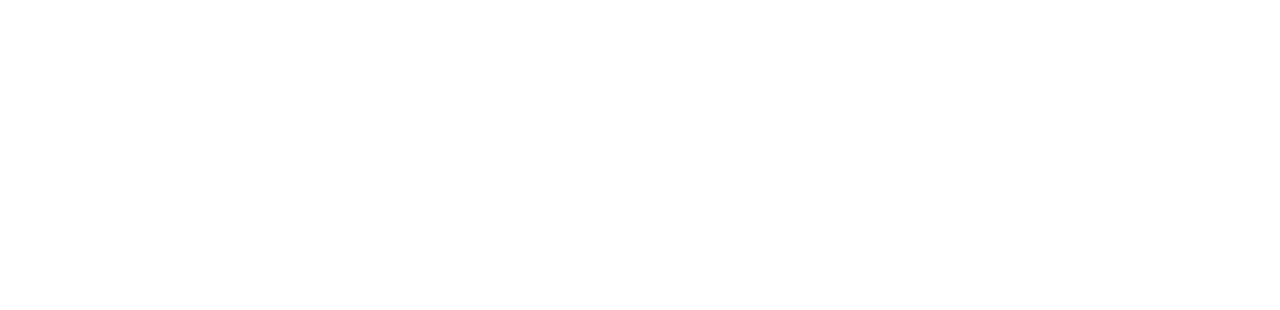
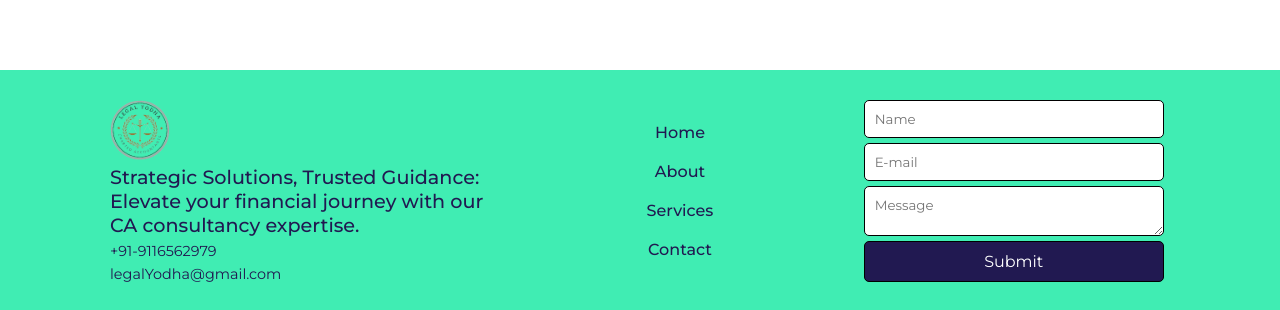
Before and after one commit to lakhan06/legalYodha, a React (Vite) app: page / in a window 1280 px wide. Shown: the part 2642-2952 px from the top of the page. Before the commit the page ends 2712 px from the top, so only its background shows below. Built offline with nearby package versions, Linux system fonts and the light colour scheme.

Commit message:
footer and scrollbar added

```diff
--- a/package.json
+++ b/package.json
@@ -10,6 +10,10 @@
     "preview": "vite preview"
   },
   "dependencies": {
+    "@emotion/react": "^11.11.4",
+    "@emotion/styled": "^11.11.5",
+    "@mui/icons-material": "^5.15.15",
+    "@mui/material": "^5.15.15",
     "react": "^18.2.0",
     "react-dom": "^18.2.0"
   },
--- a/src/App.jsx
+++ b/src/App.jsx
@@ -2,14 +2,16 @@
 import Services from "./components/services/Services"
 import Navbar from './components/navbar/Navbar'
 import Hero from './components/hero/Hero'
+import Footer from "./components/footer/Footer"
 
 function App() {
   return (
     <>
       < Navbar />
-      <Hero/>
-      <Qualities></Qualities>
-      <Services></Services>
+      <Hero />
+      <Qualities />
+      <Services />
+      <Footer />
     </>
   )
 }
--- /dev/null
+++ b/src/components/footer/Footer.css
@@ -0,0 +1,95 @@
+.footerContainer {
+  display: flex;
+  justify-content: space-between;
+  background-color: rgb(64, 237, 179);
+  padding: 30px 70px;
+  color: #211951;
+
+}
+
+.footerLeft {
+  flex: 1;
+  display: flex;
+  flex-direction: column;
+  gap: 5px;
+  padding: 0 40px;
+}
+
+.footerLeft img {
+  width: 60px;
+}
+
+.footerLeft p {
+    font-size: 1.2rem;
+    font-weight: 500;
+}
+
+.footerLeft .phmail {
+    font-size: 0.9rem;
+}
+
+.footerMiddle {
+  flex:0.7;
+  font-weight: 500;
+  display: flex;
+  justify-content: center;
+}
+
+.footerMiddle ul {
+    list-style: none;
+    display: flex;
+    flex-direction: column;
+    justify-content: center;
+    align-items: center;
+    gap: 20px;
+}
+
+.footerMiddle ul li {
+    cursor: pointer;
+}
+.footerMiddle ul li:hover {
+    transform: scale(1.05);
+    transition: ease-in-out 200ms;
+    text-shadow: 3px 3px 5px rgba(255, 255, 255, 0.66);
+}
+
+.footerRight {
+  flex: 1;
+  display: flex;
+  flex-direction: column;
+  justify-content: center;
+  align-items: center;
+  gap: 5px;
+}
+
+.footerRight input {
+    width: 300px;
+    border-radius: 5px;
+    padding: 10px 10px;
+    border: 1px solid black;
+}
+
+.footerRight textarea {
+    width: 300px;
+    height: 50px;
+    border-radius: 5px;
+    padding: 10px 10px;
+    border: 1px solid black;
+}
+
+.footerRight .frmBtn {
+    background-color: #211951;
+    width: 300px;
+    border-radius: 5px;
+    padding: 10px 10px;
+    border: 1px solid black;
+    color: white;
+    display: flex;
+    justify-content: center;
+    align-items: center;
+    cursor: pointer;
+}
+
+.footerRight .frmBtn:hover {
+    background-color: #2f2374;
+}
--- /dev/null
+++ b/src/components/footer/Footer.jsx
@@ -0,0 +1,51 @@
+import './Footer.css'
+import logo from '../../images/logo.png';
+// import PhoneIcon from '@mui/icons-material/Phone';
+// import EmailIcon from '@mui/icons-material/Email';
+// import HomeIcon from '@mui/icons-material/Home';
+// import InfoIcon from '@mui/icons-material/Info';
+// import FactCheckIcon from '@mui/icons-material/FactCheck';
+
+// <HomeIcon sx={{ color: pink[500] }} />
+
+const Footer = () => {
+    return (
+        <div>
+            <div className="footerContainer">
+
+                <div className="footerLeft">
+                    <img src={logo} alt="Logo" />
+                    <p>Strategic Solutions, Trusted Guidance: Elevate your financial journey with our CA consultancy expertise. </p>
+                    <div className="phmail ph">
+                        {/* <span>{PhoneIcon}</span> */}
+                        <span>+91-9116562979</span>
+                    </div>
+                    <div className="phmail mail">
+                        {/* <span>{EmailIcon}</span> */}
+                        <span>legalYodha@gmail.com</span>
+                    </div>
+                </div>
+
+                <div className="footerMiddle">
+                    <ul>
+                        <li> Home</li>
+                        <li> About</li>
+                        <li>Services</li>
+                        <li>Contact</li>
+                    </ul>
+                </div>
+
+                <div className="footerRight">
+                    <input type="text" placeholder='Name' />
+                    <input type="email" placeholder='E-mail' />
+                    <textarea name="Message" placeholder='Message' id="" cols="30" rows="10"></textarea>
+                    <div className='frmBtn'>Submit</div>
+                </div>
+            </div>
+
+
+        </div>
+    )
+}
+
+export default Footer
--- a/src/components/navbar/Navbar.css
+++ b/src/components/navbar/Navbar.css
@@ -1,4 +1,3 @@
-
 .navContainer {
   background-color: azure;
   box-shadow: rgba(0, 0, 0, 0.1) 0px 4px 12px;
@@ -24,6 +23,13 @@
 
 .middle ul li {
   padding: 5px 10px;
+  cursor: pointer;
+}
+
+.middle ul li:hover {
+  transform: scale(1.05);
+  transition: ease-in-out 200ms;
+  text-shadow: 3px 3px 5px rgba(136, 136, 136, 0.66);
 }
 
 .right {
--- a/src/index.css
+++ b/src/index.css
@@ -11,3 +11,18 @@
     width: 100vw;
     overflow-x: hidden;
  }
+
+ ::-webkit-scrollbar {
+  width: .5rem;
+ }
+
+ ::-webkit-scrollbar-track {
+  background-color: #fef2e4;
+ }
+
+ ::-webkit-scrollbar-thumb {
+  background-color: rgb(178, 178, 178);
+  border: 2px solid transparent;
+  border-radius: 9px;
+  background-clip: content-box;
+ }
```
Also changed, not shown: src/components/services/Services.css (line endings or trailing spaces), 1 other file (tests, documents, lock files or other folders). Lines whose indentation alone changed are shown as unchanged.
